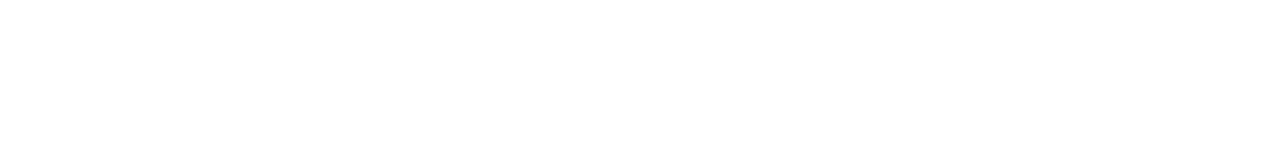
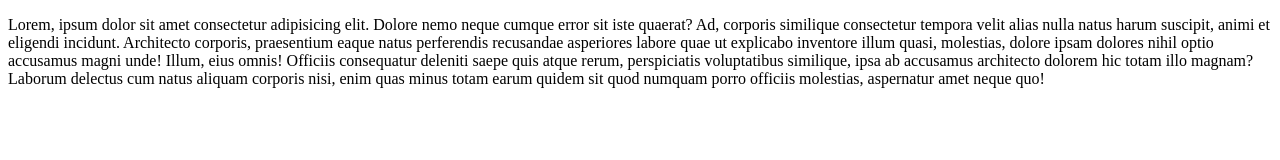
Before and after one commit to jmaxwelltechio/test-repo-sep-07-2019, a plain HTML site: page test-subfolder-for-node-modules/index.html in a window 1280 px wide. Drawn offline with Linux system fonts and the light colour scheme.

Commit message:
gitignore test2

```diff
--- a/test-subfolder-for-node-modules/index.html
+++ b/test-subfolder-for-node-modules/index.html
@@ -7,6 +7,6 @@
     <title>Document</title>
 </head>
 <body>
-
+    <p>Lorem, ipsum dolor sit amet consectetur adipisicing elit. Dolore nemo neque cumque error sit iste quaerat? Ad, corporis similique consectetur tempora velit alias nulla natus harum suscipit, animi et eligendi incidunt. Architecto corporis, praesentium eaque natus perferendis recusandae asperiores labore quae ut explicabo inventore illum quasi, molestias, dolore ipsam dolores nihil optio accusamus magni unde! Illum, eius omnis! Officiis consequatur deleniti saepe quis atque rerum, perspiciatis voluptatibus similique, ipsa ab accusamus architecto dolorem hic totam illo magnam? Laborum delectus cum natus aliquam corporis nisi, enim quas minus totam earum quidem sit quod numquam porro officiis molestias, aspernatur amet neque quo!</p>
 </body>
 </html>
```
Also changed, not shown: index.html (+4 -0 lines), 1 other file.
